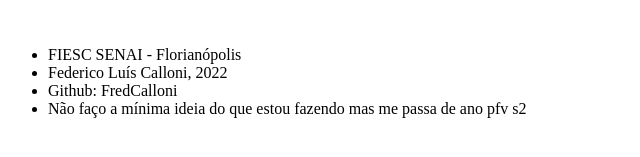
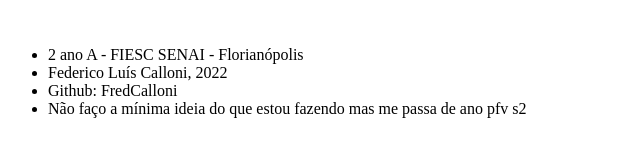
Before and after one commit to FredCalloni/ICM-Calculator, a plain HTML site: page FedericoLuísCalloni/index.html in a window 1280 px wide. Shown: the part 803-960 px from the top of the page, 0-640 px from the left. Drawn offline with Linux system fonts and the light colour scheme.

Commit message:
Update index.html

```diff
--- a/FedericoLuísCalloni/index.html
+++ b/FedericoLuísCalloni/index.html
@@ -64,7 +64,7 @@
     <div class="footer">
     <footer>
         <ul>
-            <li> FIESC SENAI - Florianópolis</li>
+            <li> 2 ano A - FIESC SENAI - Florianópolis</li>
             <li> Federico Luís Calloni, 2022</li>
             <li> Github: FredCalloni </li>
             <li> Não faço a mínima ideia do que estou fazendo mas me passa de ano pfv s2  </li>
```
